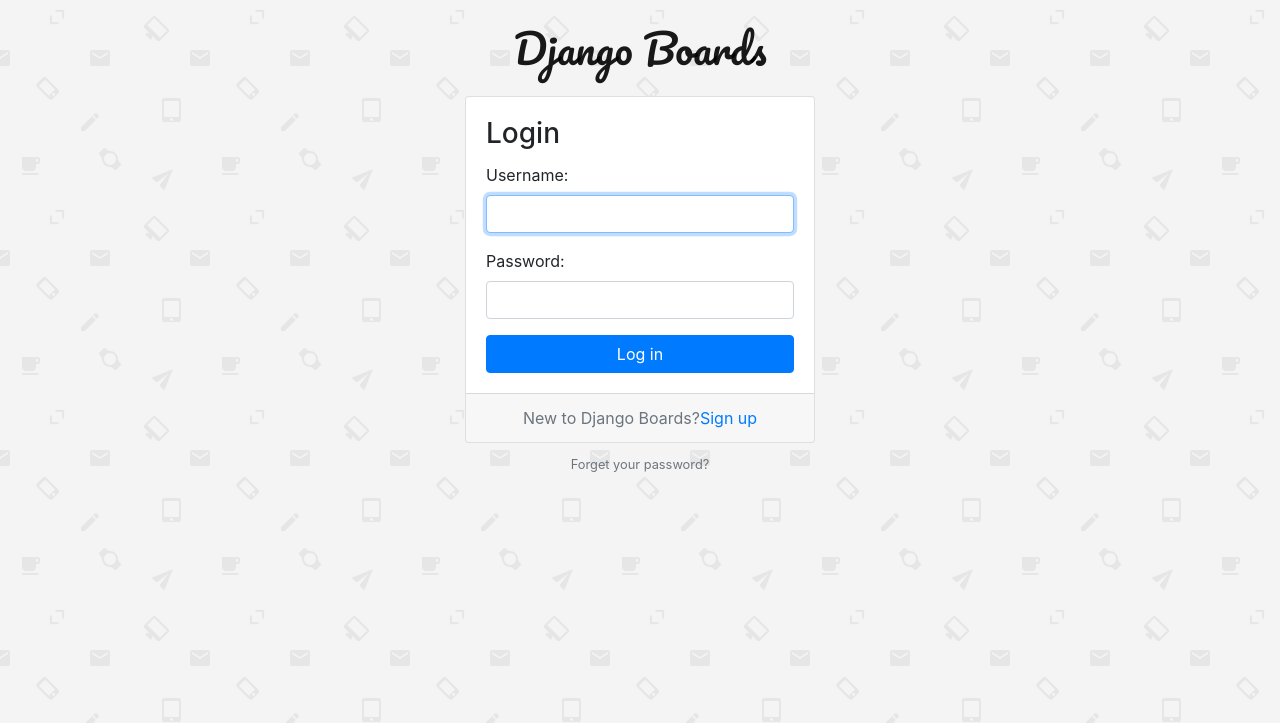
After one commit to MingruiWang2017/DjangoProject, a Django app: page /signin/ in a window 1280 px wide. The commit adds this page. Shown: the top 723 px of the page. Run offline with Django 3.2, Linux system fonts and the light colour scheme; some libraries are stand-ins or nearby versions.

Commit message:
添加用户登录功能和表单模板标签，及相关测试用例。

```diff
--- /dev/null
+++ b/boards/templatetags/form_tags.py
@@ -0,0 +1,28 @@
+# encoding: utf-8
+
+"""
+@ author: wangmingrui
+@ time: 2019/9/29 14:59
+"""
+
+from django import template
+
+register = template.Library()
+
+
+@register.filter
+def field_type(bound_field):
+    """返回字段类型"""
+    return bound_field.field.widget.__class__.__name__
+
+
+@register.filter
+def input_class(bound_field):
+    """返回输入字段的类型"""
+    css_class = ''
+    if bound_field.form.is_bound:
+        if bound_field.errors:
+            css_class = 'is-invalid'
+        elif field_type(bound_field) != 'PasswordInput':
+            css_class = 'is-valid'
+    return 'form-control {}'.format(css_class)
--- a/myproject/settings.py
+++ b/myproject/settings.py
@@ -126,6 +126,7 @@ USE_TZ = True
 
 STATIC_URL = '/static/'
 LOGOUT_REDIRECT_URL = 'home'
+LOGIN_REDIRECT_URL = 'home'
 
 STATICFILES_DIRS = [
     os.path.join(BASE_DIR, 'static')
--- a/myproject/urls.py
+++ b/myproject/urls.py
@@ -27,5 +27,6 @@ urlpatterns = [
     url(r'^board/(?P<pk>\d+)/new/$', views.new_topic, name='new_topic'),
 
     url(r'^signup/$', accounts_views.signup, name='signup'),
-    url(r'^logout/$', auth_views.LogoutView.as_view(), name='logout')
+    url(r'^signin/$', auth_views.LoginView.as_view(template_name='login.html'), name='login'),
+    url(r'^logout/$', auth_views.LogoutView.as_view(), name='logout'),
 ]
--- a/templates/base.html
+++ b/templates/base.html
@@ -37,7 +37,7 @@
             </ul>
             {% else %}
             <form class="form-inline ml-auto">
-                <a href="#" class="btn btn-outline-secondary">Log in</a>
+                <a href="{% url 'login' %}" class="btn btn-outline-secondary">Log in</a>
                 <a href="{% url 'signup' %}" class="btn btn-primary ml-2">Sign up</a>
             </form>
             {% endif %}
--- /dev/null
+++ b/templates/base_accounts.html
@@ -0,0 +1,17 @@
+{% extends 'base.html' %}
+
+{% load static %}
+
+{% block stylesheet %}
+<link rel="stylesheet" href="{% static 'css/accounts.css' %}">
+{% endblock  %}
+
+{% block body %}
+<div class="container">
+    <h1 class="text-center logo my-4">
+        <a href="{% url 'home' %}">Django Boards</a>
+    </h1>
+    {% block content %}
+    {% endblock %}
+</div>
+{% endblock %}
--- /dev/null
+++ b/templates/login.html
@@ -0,0 +1,28 @@
+{% extends 'base_accounts.html' %}
+
+{% block title %}Log in to Django Boards{% endblock %}
+
+{% block content %}
+<div class="row justify-content-center">
+    <div class="col-lg-4 col-md-6 col-sm-8">
+        <div class="card">
+            <div class="card-body">
+                <h3 class="card-title">Login</h3>
+                <form method="post" novalidate>
+                    {% csrf_token %}
+                    {% include 'include/form.html' %}
+                    <button type="submit" class="btn btn-primary btn-block">Log in</button>
+                </form>
+            </div>
+            <div class="card-footer text-muted text-center">
+                New to Django Boards?<a href="{% url 'signup' %}">Sign up</a>
+            </div>
+        </div>
+        <div class="text-center py-2">
+            <small>
+                <a href="#" class="text-muted">Forget your password?</a>
+            </small>
+        </div>
+    </div>
+</div>
+{% endblock %}
```
Also changed, not shown: boards/tests/test_templates.py (added, +35 -0 lines), boards/tests/test_views.py (renamed from boards/tests.py, +3 -3 lines), templates/include/form.html (+13 -11 lines), templates/signup.html (+4 -13 lines), boards/templatetags/__init__.py (added), boards/tests/__init__.py (added), db.sqlite3.
